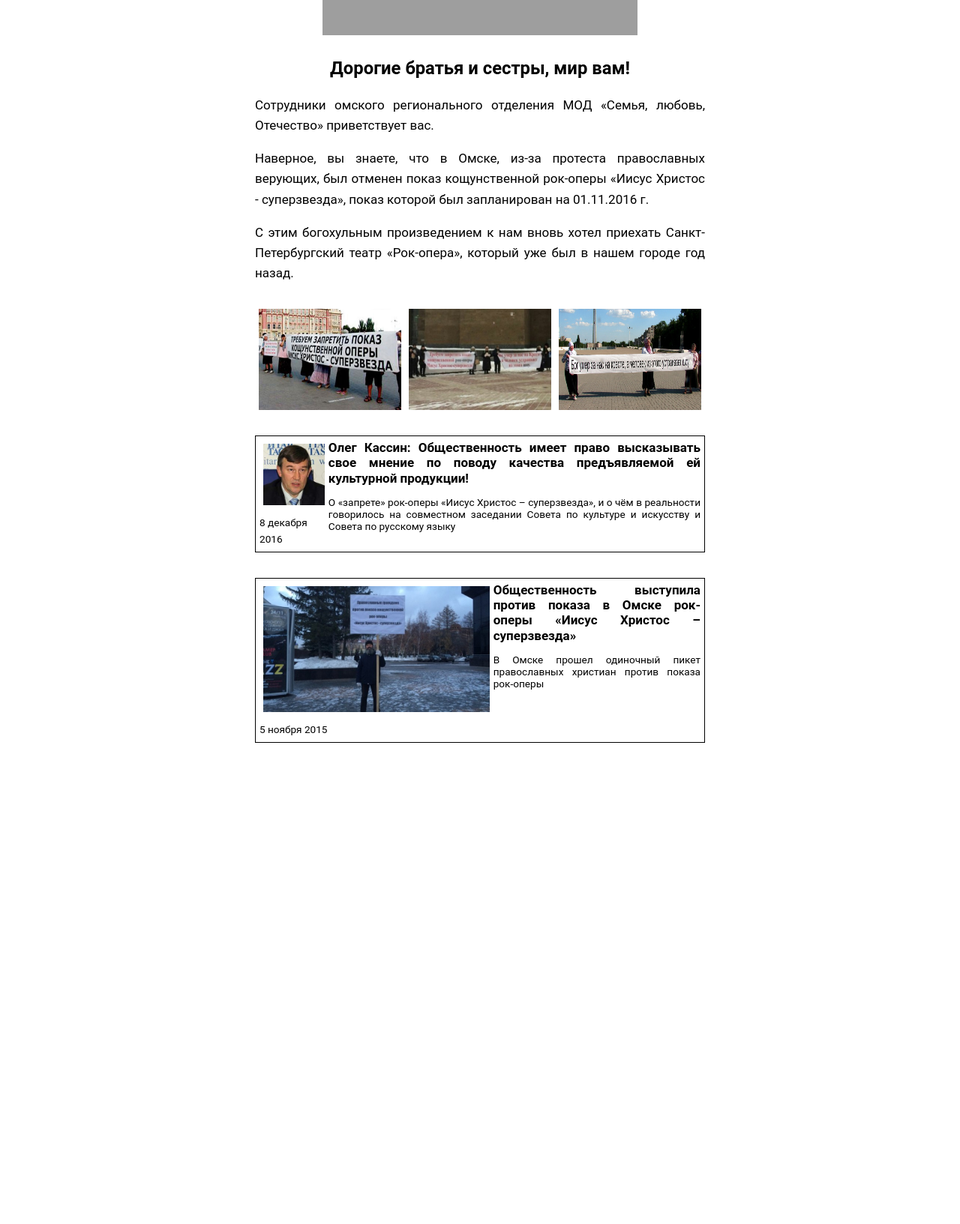
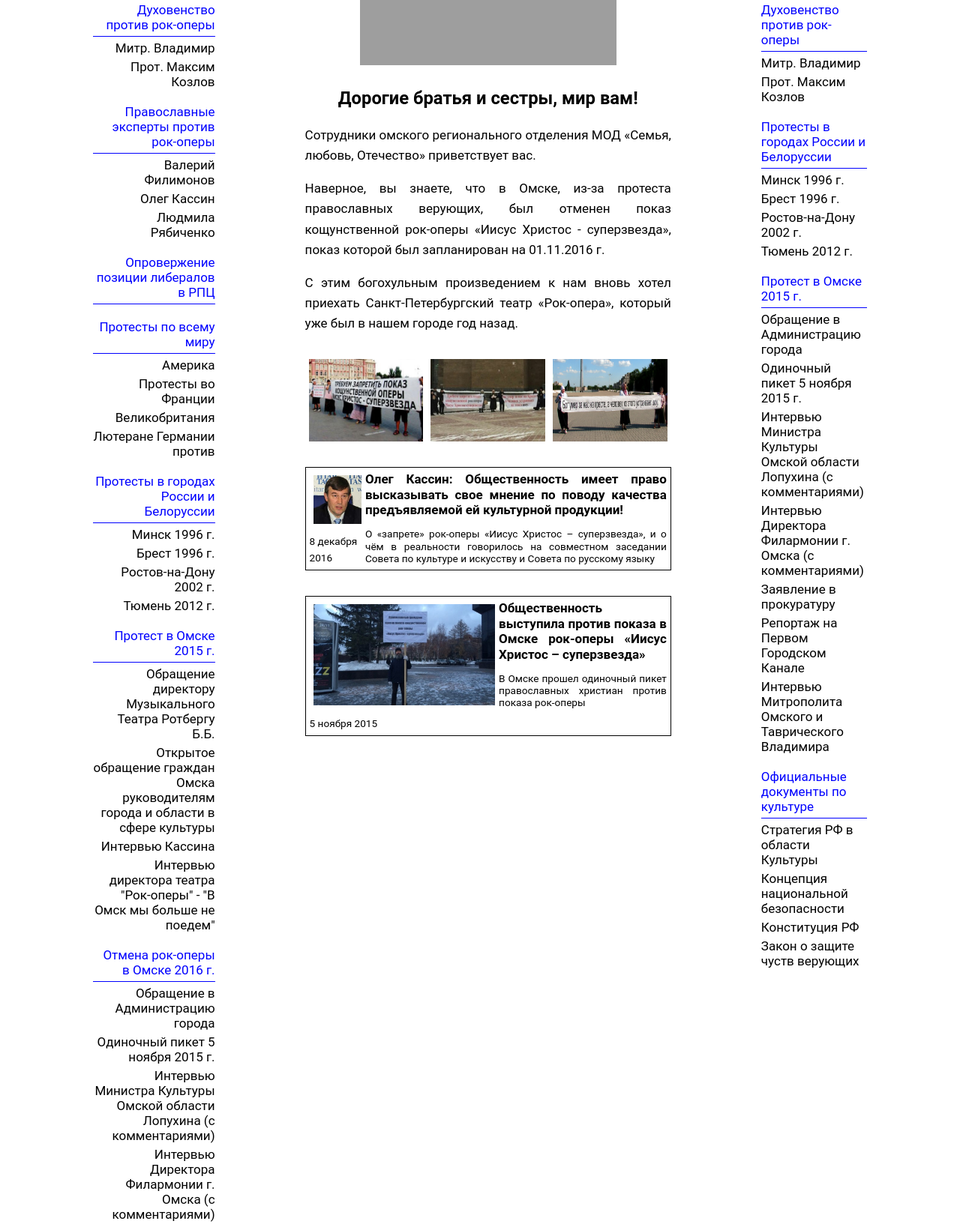
Before and after one commit to nlv/rockopera, a plain HTML site: page index.html in a window 1280 px wide. Shown: the part 370-2003 px from the top of the page at 75% size. Before the commit the page ends 1415 px from the top, so only its background shows below. Drawn offline with Linux system fonts and the light colour scheme; grey boxes are pictures that could not be loaded.

Commit message:
Добавили разделы в меню слева и справа

```diff
--- a/assets/css/main.css
+++ b/assets/css/main.css
@@ -128,7 +128,8 @@ header > nav li a
 
 #main nav
 {
-  padding : 20px 20px 20px 20px;
+  max-width : 25%;
+  padding   : 60px 60px 60px 60px;
 }
 
 #main nav .maindiv
@@ -166,7 +167,7 @@ header > nav li a
   max-width   : 600px;
   text-align  : center;
   flex-grow   : 4;
-  padding     : 20px 20px 20px 20px;
+  padding     : 60px 60px 60px 60px;
   line-height : 1.6;
 }
 
--- a/index.html
+++ b/index.html
@@ -63,6 +63,79 @@
             <ul class="subdivs">
               <li>Митр. Владимир</li>
               <li>Прот. Максим Козлов</li>
+            </ul>
+          </li>
+
+          <li>
+            <div class="maindiv">
+              Православные эксперты
+              против рок-оперы
+            </div>
+            <ul class="subdivs">
+              <li>Валерий Филимонов</li>
+              <li>Олег Кассин</li>
+              <li>Людмила Рябиченко</li>
+            </ul>
+          </li>
+
+          <li>
+            <div class="maindiv">
+              Опровержение позиции либералов в РПЦ
+            </div>
+          </li>
+
+          <li>
+            <div class="maindiv">
+              Протесты по всему миру
+            </div>
+            <ul class="subdivs">
+              <li>Америка</li>
+              <li>Протесты во Франции</li>
+              <li>Великобритания</li>
+              <li>Лютеране Германии против</li>
+            </ul>
+          </li>
+
+          <li>
+            <div class="maindiv">Протесты в городах России и Белоруссии</div>
+            <ul class="subdivs">
+              <li>Минск 1996 г.</li>
+              <li>Брест 1996 г.</li>
+              <li>Ростов-на-Дону 2002 г.</li>
+              <li>Тюмень 2012 г.</li>
+            </ul>
+          </li>
+
+          <li>
+            <div class="maindiv">Протест в Омске 2015 г.</div>
+            <ul class="subdivs">
+              <li>Обращение директору Музыкального Театра Ротбергу Б.Б.</li>
+              <li>Открытое обращение граждан Омска руководителям города и области в сфере культуры</li>
+              <li>Интервью Кассина</li>
+              <li>Интервью директора театра "Рок-оперы" - "В Омск мы больше не поедем"</li>
+            </ul>
+          </li>
+
+          <li>
+            <div class="maindiv">Отмена рок-оперы в Омске 2016 г.</div>
+            <ul class="subdivs">
+              <li>Обращение в Администрацию города</li>
+              <li>Одиночный пикет 5 ноября 2015 г.</li>
+              <li>Интервью Министра Культуры Омской области Лопухина (с комментариями)</li>
+              <li>Интервью Директора Филармонии г. Омска (с комментариями)</li>
+              <li>Заявление в прокуратуру</li>
+              <li>Репортаж на Первом Городском Канале</li>
+              <li>Интервью Митрополита Омского и Таврического Владимира</li>
+            </ul>
+          </li>
+
+          <li>
+            <div class="maindiv">Официальные документы по культуре</div>
+            <ul class="subdivs">
+              <li>Стратегия РФ в области Культуры</li>
+              <li>Концепция национальной безопасности</li>
+              <li>Конституция РФ</li>
+              <li>Закон о защите чуств верующих</li>
             </ul>
           </li>
 
@@ -152,6 +225,39 @@
             </ul>
           </li>
 
+          <li>
+            <div class="maindiv">Протесты в городах России и Белоруссии</div>
+            <ul class="subdivs">
+              <li>Минск 1996 г.</li>
+              <li>Брест 1996 г.</li>
+              <li>Ростов-на-Дону 2002 г.</li>
+              <li>Тюмень 2012 г.</li>
+            </ul>
+          </li>
+
+          <li>
+            <div class="maindiv">Протест в Омске  2015 г.</div>
+            <ul class="subdivs">
+              <li>Обращение в Администрацию города</li>
+              <li>Одиночный пикет 5 ноября 2015 г.</li>
+              <li>Интервью Министра Культуры Омской области Лопухина (с комментариями)</li>
+              <li>Интервью Директора Филармонии г. Омска (с комментариями)</li>
+              <li>Заявление в прокуратуру</li>
+              <li>Репортаж на Первом Городском Канале</li>
+              <li>Интервью Митрополита Омского и Таврического Владимира</li>
+            </ul>
+          </li>
+
+          <li>
+            <div class="maindiv">Официальные документы по культуре</div>
+            <ul class="subdivs">
+              <li>Стратегия РФ в области Культуры</li>
+              <li>Концепция национальной безопасности</li>
+              <li>Конституция РФ</li>
+              <li>Закон о защите чуств верующих</li>
+            </ul>
+          </li>
+
         </ul>
       </nav>
     </section>
```
